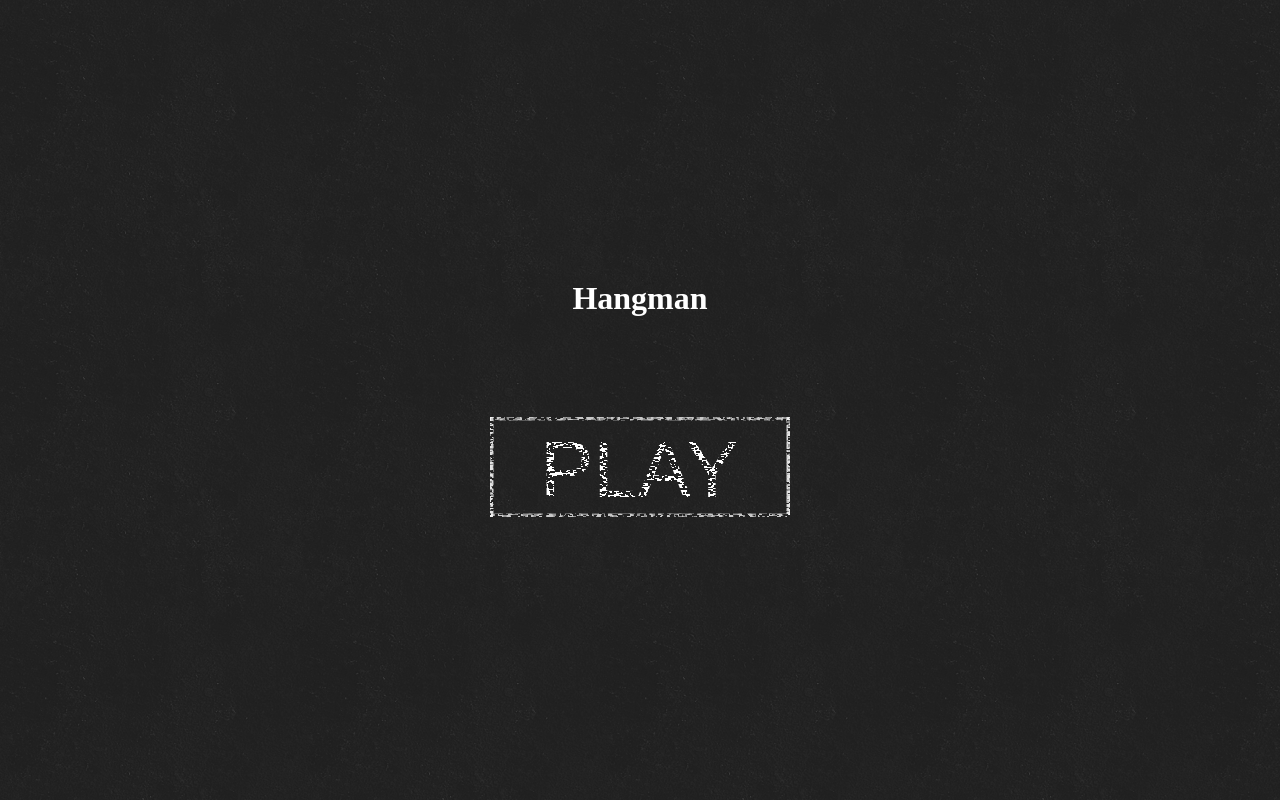
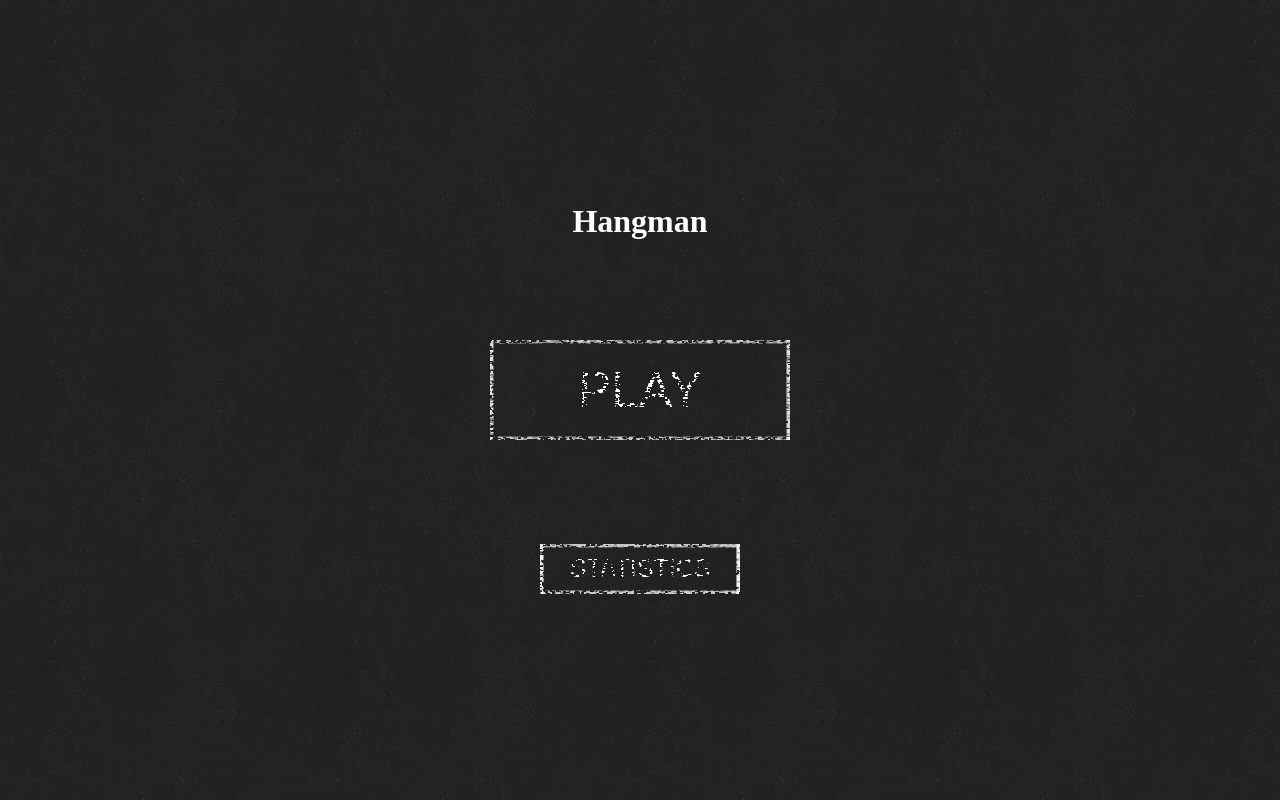
Before and after one commit to pfeldman/hangman, a React app in the folder app/: page / in a window 1280 px wide. Built offline with nearby package versions, Linux system fonts and the light colour scheme; a web font is replaced by a local one.

Commit message:
Add Home screen and routes

```diff
--- a/app/src/components/button/Button.js
+++ b/app/src/components/button/Button.js
@@ -2,23 +2,10 @@ import React, { Component } from 'react';
 import PropTypes from 'prop-types';
 import {drawInChalk, applySquareChalkStyle} from 'helpers/chalkHelper';
 
+import './Button.scss';
+
 class Button extends Component {
-  constructor() {
-    super();
-
-    this.handleEnter = this.handleEnter.bind(this);
-    this.handleLeave = this.handleLeave.bind(this);
-  }
-
   componentDidMount() {
-    this.drawSquare();
-  }
-
-  handleEnter() {
-    this.drawSquare('255,0,0');
-  }
-
-  handleLeave() {
     this.drawSquare();
   }
 
@@ -37,9 +24,10 @@ class Button extends Component {
           });
       });
 
-    ctx.font = "80px Arial";
+    ctx.font = `${height / 2}px Arial`;
     ctx.fillStyle = "white";
-    ctx.fillText(text, 50, 80);
+    ctx.textAlign = 'center';
+    ctx.fillText(text, width / 2, height - height / 3);
     applySquareChalkStyle(ctx,
       {
         x: 0,
@@ -58,10 +46,8 @@ class Button extends Component {
       <canvas
         width={width}
         height={height}
-        className={className}
+        className={`btn ${className}`}
         ref={canvas => this.startButton = canvas}
-        onMouseEnter={this.handleEnter}
-        onMouseLeave={this.handleLeave}
         onClick={onClick}
       />
     );
--- /dev/null
+++ b/app/src/components/button/Button.scss
@@ -0,0 +1,3 @@
+.btn {
+  cursor: pointer;
+}
--- a/app/src/components/gallow/Gallow.js
+++ b/app/src/components/gallow/Gallow.js
@@ -15,7 +15,7 @@ class Gallow extends Component {
   componentDidMount() {
     const ctx = this.canvas.getContext('2d');
 
-    drawInChalk(ctx, 50, 390, 250, 390, this.brushSize)
+    drawInChalk(ctx, 110, 390, 190, 390, this.brushSize)
       .then(() => {
         drawInChalk(ctx, 150, 390, 150, 100, this.brushSize)
           .then(() => {
--- a/app/src/components/home/Home.js
+++ b/app/src/components/home/Home.js
@@ -17,6 +17,14 @@ class Home extends Component {
             text="PLAY"
           />
         </div>
+        <div>
+          <Button
+            width={200}
+            height={50}
+            className="home__stats"
+            text="STATISTICS"
+          />
+        </div>
       </div>
     );
   }
--- a/app/src/components/home/Home.scss
+++ b/app/src/components/home/Home.scss
@@ -12,6 +12,6 @@
 
   &__start {
     margin-top: 100px;
-    cursor: pointer;
+    margin-bottom: 100px;
   }
 }
--- a/app/src/index.scss
+++ b/app/src/index.scss
@@ -1,4 +1,13 @@
 @import url(https://fonts.googleapis.com/css?family=Walter+Turncoat);
+
+@keyframes button {
+  0%   {transform: rotate(0deg);}
+  20%  {transform: rotate(-15deg);}
+  40%  {transform: rotate(15deg);}
+  60% {transform: rotate(-15deg);}
+  80% {transform: rotate(15deg);}
+  100% {transform: rotate(-15deg);}
+}
 
 body {
   margin: 0;
@@ -7,4 +16,13 @@ body {
     font-family: 'Walter Turncoat';
     color: white;
   }
+
+  .btn {
+    transition: all 0.1s ease-in-out;
+    &:hover {
+      animation-name: button;
+      animation-duration: 0.5s;
+      transform: rotate(-15deg);
+    }
+  }
 }
--- a/mocks/letter.json
+++ b/mocks/letter.json
@@ -1,3 +1,4 @@
 {
-    "errors": 6
+   "letter": "c",
+   "positions": [1, 3]
 }
--- a/mocks/letter2.json
+++ b/mocks/letter2.json
@@ -1,4 +1,3 @@
 {
-   "letter": "c",
-   "positions": [1, 3]
+    "errors": 1
 }
```
